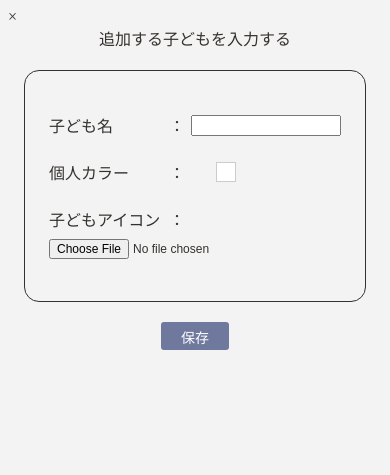
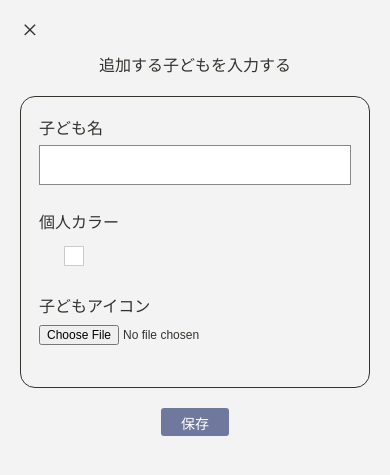
Before and after one commit to mt-codes-eng/OuchiCalendar, a Django app: page /ouchi-calendar/family/children/create/ in a window 390 px wide. Shown: the top 475 px of the page. Run offline with Django 5.2, Linux system fonts and the light colour scheme; the visitor is signed in with stand-in values (Sample User, id 1).

Commit message:
templates: children/child_form.htmlで行間スペース、入力欄の大きさを修正

```diff
--- a/templates/children/child_form.html
+++ b/templates/children/child_form.html
@@ -7,7 +7,7 @@
 <a
   href="{% url 'families:family_settings' %}"
   aria-label="家族設定画面へ戻る"
-  class="link-reset"
+  class="link-reset child-close-button"
 >
   ×
 </a>
@@ -31,6 +31,17 @@
   <style>
     /*child_form.html専用 */
 
+    /* 左上の「×」 */
+    .child-close-button {
+      display: inline-flex;
+      align-items: center;
+      justify-content: center;
+      width: 44px;
+      height: 44px;
+      font-size: 28px;
+      line-height: 1;
+    }
+
     /* 入力項目全体の枠 */
     .profile-edit-box {
       border: 1px solid #35322E;
@@ -48,7 +59,7 @@
     .profile-form-row {
       display: flex;
       align-items: center;
-      margin: 18px 0;
+      margin: 0 0 24px 0;
     }
 
     /* 項目名 */
@@ -68,16 +79,30 @@
 
     /* 子ども名の入力欄 */
     .form-value input[type="text"] {
-      width: 100%;
+       width: 100%;
       min-width: 0;
+      height: 40px;
+      padding: 6px 8px;
+      font-size: 16px;
+      border: 1px solid #888;
       box-sizing: border-box;
+    }
+
+    /* 通常時：個人カラーと個人アイコンの間を少し空ける */
+    .profile-color-row {
+      margin-bottom: 20px;
+    }
+
+    /* 色候補一覧を開いたときだけ、□と一覧を近づける */
+    .profile-color-row:has(+ #color-picker-options[style*="display: block"]) {
+      margin-bottom: 6px;
     }
 
     /* 子どもアイコン部分 */
     .profile-image-row {
       display: flex;
       align-items: flex-start;
-      margin: 18px 0;
+      margin: 0 0 24px 0;
     }
 
     .profile-image-heading {
@@ -105,12 +130,62 @@
 
     /* スマホ表示 */
     @media (max-width: 480px) {
+      .profile-edit-box {
+        padding: 18px;
+        width: calc(100% - 24px);
+      }
+
+      /* 子ども名・個人カラーを上下配置 */
+      .profile-form-row {
+        display: block;
+        margin-bottom: 24px;
+      }
+
+      /* 通常時：個人カラーと個人アイコンの間 */
+      .profile-color-row {
+        margin-bottom: 20px;
+      }
+
+      /* 色候補一覧を開いたとき：□と色一覧を近づける */
+      .profile-color-row:has(+ #color-picker-options[style*="display: block"]) {
+        margin-bottom: 6px;
+      }
+
+      .profile-form-row .form-label {
+        display: block;
+        width: auto;
+        margin-bottom: 6px;
+        font-size: 16px;
+      }
+
+      .profile-form-row .form-value {
+        display: block;
+        width: 100%;
+      }
+
+      /* スマホでは「：」を消す */
+      .profile-form-row .form-value > span {
+        display: none;
+      }
+
+      /* 個人アイコンも上下配置 */
       .profile-image-row {
         display: block;
+        margin-bottom: 24px;
       }
 
       .profile-image-heading {
-        display: flex;
+        display: block;
+        margin-bottom: 8px;
+      }
+
+      .profile-image-heading .form-label {
+        width: auto;
+        font-size: 16px;
+      }
+
+      .profile-image-heading > span {
+        display: none;
       }
 
       .profile-image-content {
@@ -161,7 +236,7 @@
       </div>
       {{ form.name.errors }}
 
-      <div class="profile-form-row">
+      <div class="profile-form-row profile-color-row">
         <label class="form-label">
           個人カラー
         </label>
@@ -211,7 +286,8 @@
         id="color-picker-options"
         style="
           display: none;
-          margin-top: 8px;
+          margin-top: 0;
+          margin-bottom: 20px;
           padding: 10px;
           border: 1px solid #ccc;
           background-color: white;
```
